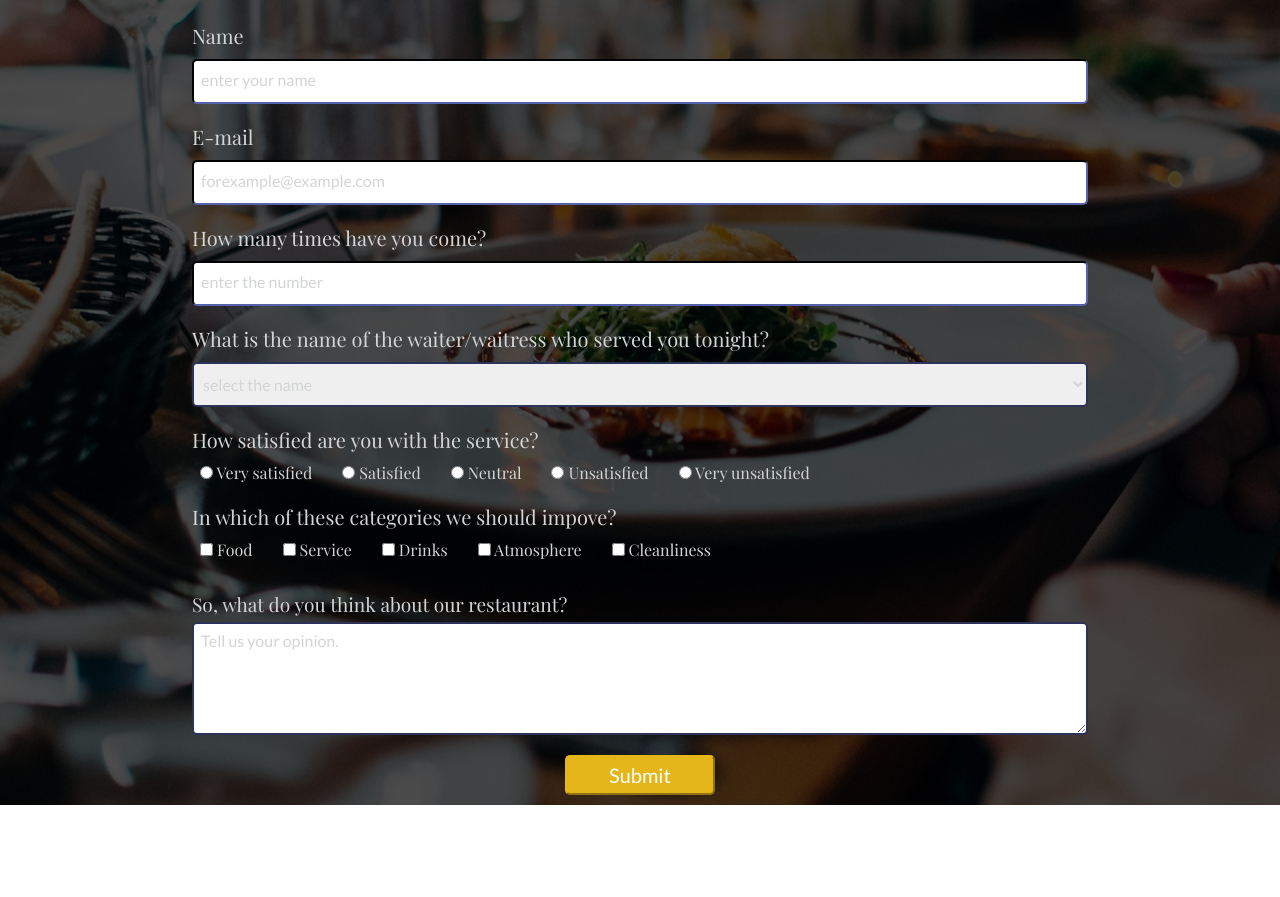
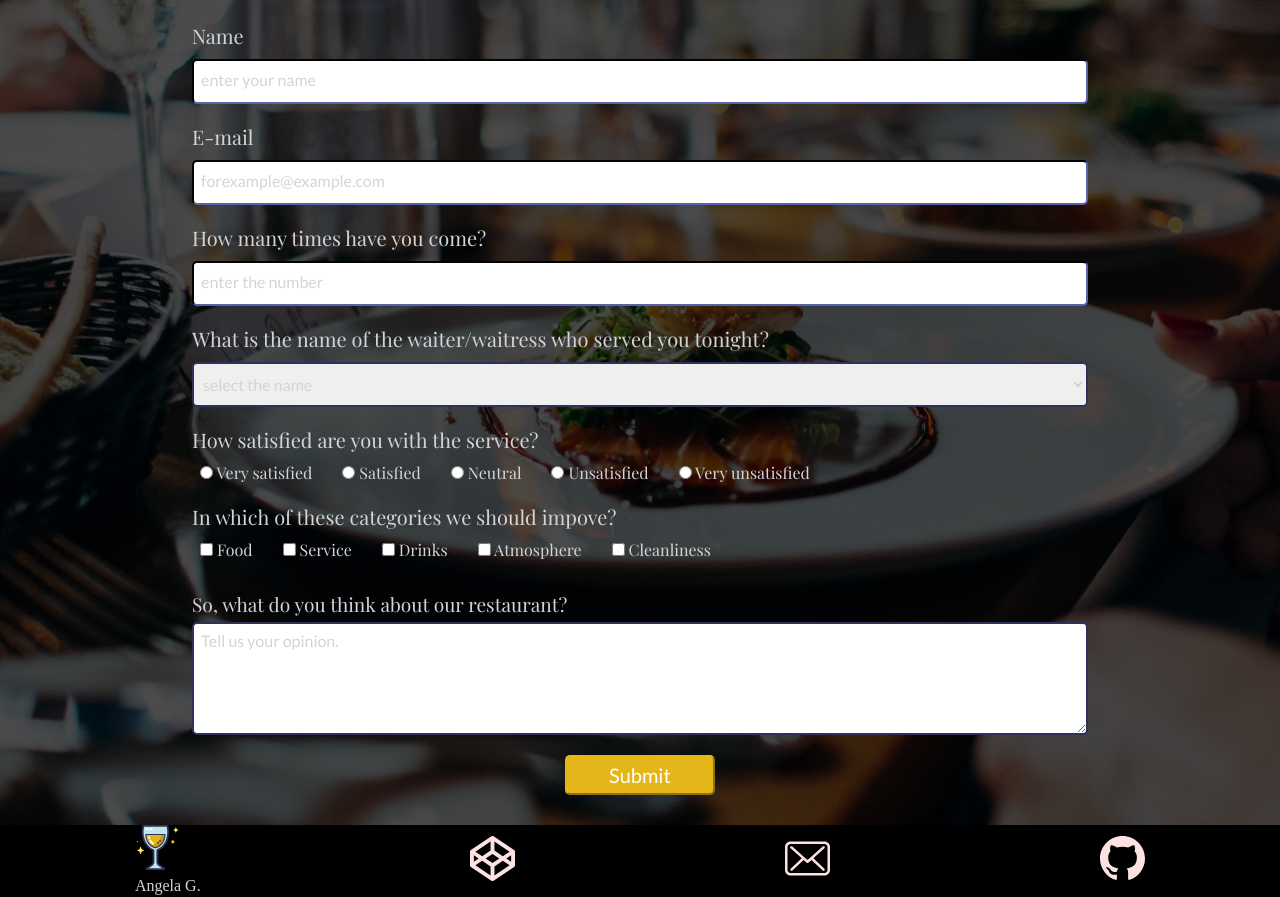
Before and after one commit to angela-goncalves/fcc-survey-form-page, a plain HTML site: page index.html in a window 1280 px wide. Shown: the part 235-1132 px from the top of the page. Before the commit the page ends 1040 px from the top, so only its background shows below. Drawn offline with nearby package versions, Linux system fonts and the light colour scheme.

Commit message:
Style: added new img. Doc: footer

```diff
--- a/index.html
+++ b/index.html
@@ -208,6 +208,23 @@ Tell us your opinion.
         </div>
       </form>
     </main>
+    <footer>
+      <div class="my-name">
+        <p>Angela G.</p>
+        <a href="index.html"
+          ><img src="/images/wine.svg" alt="logo's restaurant"
+        /></a>
+      </div>
+      <a href="https://codepen.io/angela-goncalves"
+        ><img src="/images/codepenicon.svg" alt="logo's restaurant"
+      /></a>
+      <a href="mailto:angelakgo20@gmail.com"
+        ><img src="/images/envelope.svg" alt="logo's restaurant"
+      /></a>
+      <a href="https://github.com/angela-goncalves/fcc-survey-form-page"
+        ><img src="/images/github.svg" alt="logo's restaurant"
+      /></a>
+    </footer>
     <script src="https://cdn.freecodecamp.org/testable-projects-fcc/v1/bundle.js"></script>
   </body>
 </html>
--- a/survey-form.css
+++ b/survey-form.css
@@ -133,6 +133,7 @@ input {
 }
 .submit {
   text-align: center;
+  margin-bottom: 20px;
 }
 button {
   background-color: #e4b61a;
@@ -146,6 +147,24 @@ button {
   font-family: var(--font-lato);
   font-size: 1.25rem;
   color: white;
+}
+footer{
+  background-color: black;
+  display:flex;
+  justify-content: space-around;
+  align-items: center;
+}
+footer img{
+  width: 45px;
+  height: auto;
+  margin:0px;
+  padding:0px;
+}
+.my-name{
+  display: flex;
+  flex-direction: column-reverse;
+  color: var(--font-color);
+  margin:0px;
 }
 @media (max-width: 550px) {
   .body-style {
```
Also changed, not shown: images/codepenicon.svg (added), images/envelope.svg (added), images/github.svg (added).
